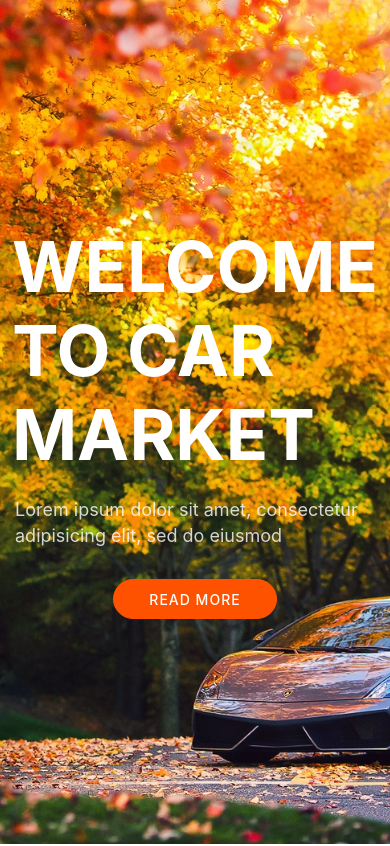
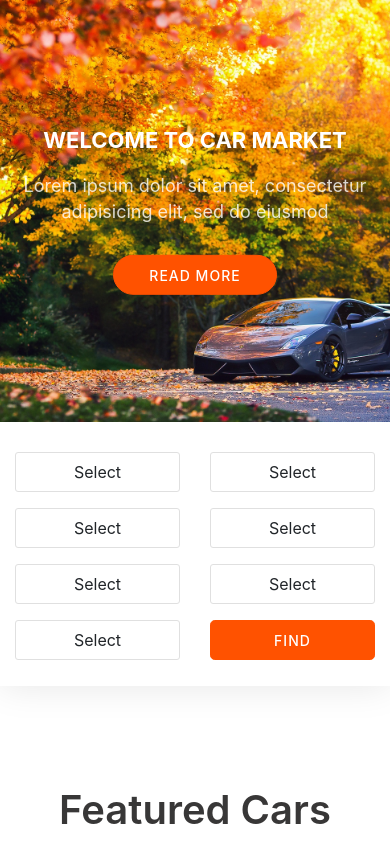
Before and after one commit to Kushich/kushich.github.io, a plain HTML site: page car-market/index.html in a window 390 px wide. Shown: the top 846 px of the page. Drawn offline with nearby package versions, Linux system fonts and the light colour scheme.

Commit message:
add viewport

```diff
--- a/car-market/index.html
+++ b/car-market/index.html
@@ -3,6 +3,7 @@
 <head>
 	<meta charset="UTF-8">
 	<link rel="stylesheet" href="https://stackpath.bootstrapcdn.com/bootstrap/4.4.1/css/bootstrap.min.css" integrity="sha384-Vkoo8x4CGsO3+Hhxv8T/Q5PaXtkKtu6ug5TOeNV6gBiFeWPGFN9MuhOf23Q9Ifjh" crossorigin="anonymous">
+	<meta name="viewport" content="width=device-width, initial-scale=1, shrink-to-fit=no">
 	<link rel="stylesheet" href="styles.css">
 	<title>Car Market</title>
 </head>
--- a/car-market/styles.css
+++ b/car-market/styles.css
@@ -250,3 +250,29 @@ ul {
 .btn-overlap:hover {
   color: #fff;
 }
+
+
+@media (max-width: 992px) {
+  .banner-item {
+    height: 75vh;
+  }
+  .banner-content h1 {
+    font-size: 50px;
+  }
+}
+@media (max-width: 768px) {
+  .banner-item {
+    height: 50vh;
+  }
+  .banner-content h1 {
+    font-size: 25px;
+  }
+}
+@media (max-width: 576px) {
+  .banner-content h1 {
+    font-size: 22px;
+  }
+  .banner-content p {
+    text-align: center;
+  }
+}
```
